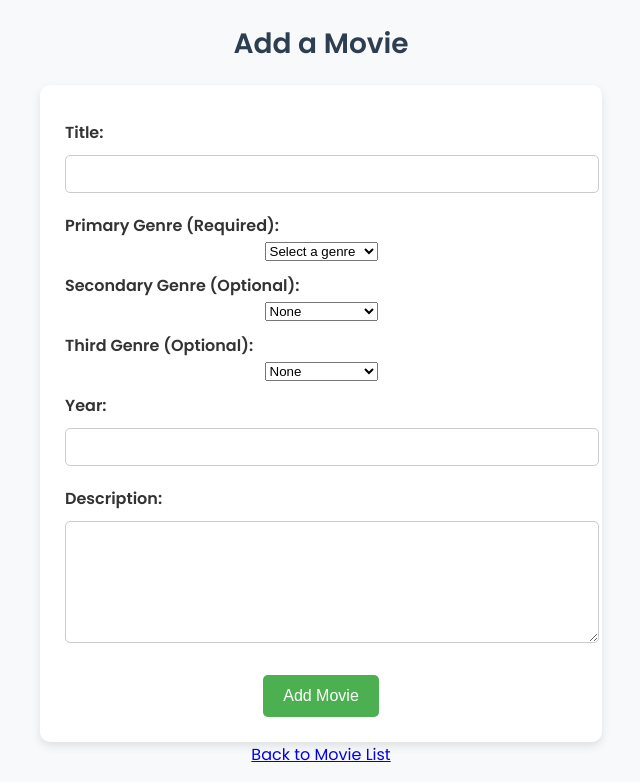
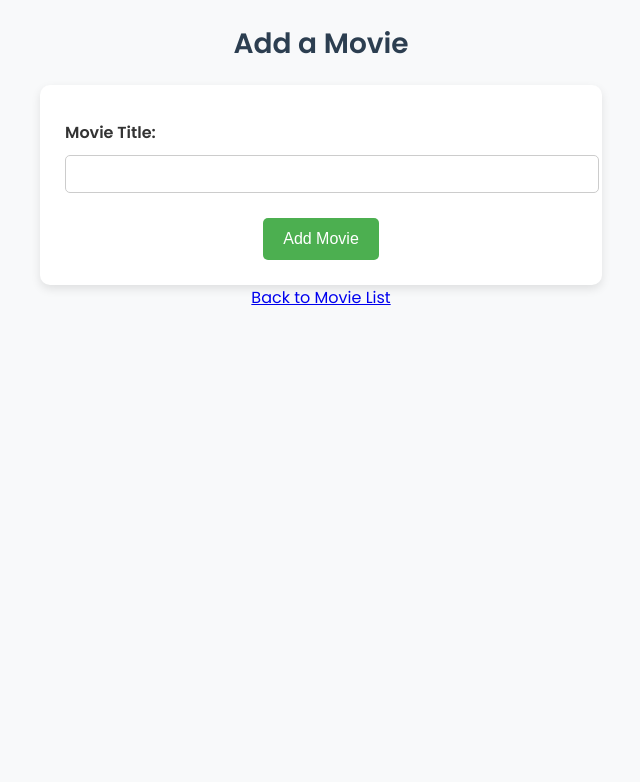
Before and after one commit to GospodinovPetar/movies_app, a Django app: page /add_movie/ in a window 1280 px wide. Shown: the top 782 px of the page, without its empty margins (319-959 px from the left). Run offline with Django 5.2, Linux system fonts and the light colour scheme.

Commit message:
Added pagination, automized adding of a movie

```diff
--- a/movies_app/views.py
+++ b/movies_app/views.py
@@ -1,16 +1,28 @@
+from django.core.paginator import Paginator, PageNotAnInteger, EmptyPage
 from django.shortcuts import render, redirect, get_object_or_404
 import requests
 from .models import Movie
-from .utils import generate_movie, TMDB_API_KEY
+from .utils import generate_movie, TMDB_API_KEY, TMDB_BASE_URL
 
 
 def movie_list(request):
     """
-    Display all movies along with any current recommended movie.
+    Displays movies ordered by newest first (i.e. descending by id) with pagination (5 movies per page),
+    along with any recommended movie.
     """
-    movies = Movie.objects.all()
+    movies = Movie.objects.all().order_by('-id')  # Newest movies first
+    paginator = Paginator(movies, 3)  # 3 movies per page
+
+    page = request.GET.get('page')
+    try:
+        movies_page = paginator.page(page)
+    except PageNotAnInteger:
+        movies_page = paginator.page(1)
+    except EmptyPage:
+        movies_page = paginator.page(paginator.num_pages)
+
     recommended = request.session.get("recommended_movie", None)
-    return render(request, "movies.html", {"movies": movies, "recommended_movie": recommended})
+    return render(request, "movies.html", {"movies": movies_page, "recommended_movie": recommended})
 
 
 def add_movie_to_list(request):
@@ -94,26 +106,76 @@ def edit_movie(request, movie_id):
 
     return render(request, "edit_movie.html", {"movie": movie})
 
+
 def add_movie_view(request):
+    """
+    Allows the user to add a movie by entering only the movie title.
+    The view searches TMDb for the movie, fetches full details (including genres),
+    and then saves the movie to the database.
+    """
+    if request.method == "POST":
+        movie_title = request.POST.get("title", "").strip()
+        if not movie_title:
+            return render(request, "add_movie.html", {"error": "Please enter a movie title."})
 
-    """Handles adding a movie with up to three genres (only the primary is required)."""
-    if request.method == "POST":
-        title = request.POST["title"]
-        primary_genre = request.POST["primary_genre"]
-        secondary_genre = request.POST.get("secondary_genre")  # Optional
-        third_genre = request.POST.get("third_genre")  # Optional
-        year = int(request.POST["year"])
-        description = request.POST.get("description", "")
+        # Check if the movie already exists (case-insensitive)
+        if Movie.objects.filter(title__iexact=movie_title).exists():
+            return render(request, "add_movie.html", {"error": "Movie already exists in the database."})
 
+        # Search for the movie on TMDb
+        search_url = f"{TMDB_BASE_URL}/search/movie"
+        search_params = {
+            "api_key": TMDB_API_KEY,
+            "query": movie_title,
+            "language": "en-US",
+            "include_adult": "false"
+        }
+
+        search_resp = requests.get(search_url, params=search_params)
+        if search_resp.status_code != 200:
+            return render(request, "add_movie.html", {"error": "Error contacting TMDb."})
+
+        results = search_resp.json().get("results", [])
+
+        if not results:
+            return render(request, "add_movie.html", {"error": "No movie found with that title."})
+
+        # Use the first result as the best match
+        best_match = results[0]
+        tmdb_id = best_match.get("id")
+
+        # Fetch full movie details from TMDb
+        details_url = f"{TMDB_BASE_URL}/movie/{tmdb_id}"
+        details_params = {"api_key": TMDB_API_KEY, "language": "en-US"}
+        details_resp = requests.get(details_url, params=details_params)
+
+        if details_resp.status_code != 200:
+            return render(request, "add_movie.html", {"error": "Error fetching movie details from TMDb."})
+        details = details_resp.json()
+
+        # Extract movie details
+        title = details.get("title")
+        release_date = details.get("release_date", "Unknown")
+        year = release_date.split("-")[0] if release_date != "Unknown" and release_date else 0
+        overview = details.get("overview", "")
+
+        # Extract genres from TMDb details (TMDb returns a list of dictionaries)
+        genres = details.get("genres", [])
+        primary_genre = genres[0]["name"] if len(genres) > 0 else ""
+        secondary_genre = genres[1]["name"] if len(genres) > 1 else ""
+        third_genre = genres[2]["name"] if len(genres) > 2 else ""
+
+        # Create the movie in our database
         Movie.objects.create(
             title = title,
             primary_genre = primary_genre,
-            secondary_genre = secondary_genre if secondary_genre else None,
-            third_genre = third_genre if third_genre else None,
-            year = year,
-            description = description
+            secondary_genre = secondary_genre,
+            third_genre = third_genre,
+            year = int(year) if isinstance(year, str) and year.isdigit() else (year if isinstance(year, int) else 0),
+            description = overview
         )
 
         return redirect("movie_list")
 
+    # For GET requests, display the simple form
     return render(request, "add_movie.html")
--- a/templates/add_movie.html
+++ b/templates/add_movie.html
@@ -3,102 +3,44 @@
 <html lang="en">
 <head>
     <meta charset="UTF-8">
-    <meta name="viewport" content="width=device-width, initial-scale=1.0">
+    <title>Add a Movie</title>
     <link rel="stylesheet" type="text/css" href="{% static 'css/styles.css' %}">
-    <title>Add a Movie</title>
 </head>
 <body>
+    <h2>Add a Movie</h2>
 
+    {% if error %}
+        <p style="color:red;">{{ ea<!DOCTYPE html>
+<html lang="en">
+<head>
+    <meta charset="UTF-8">
+    <title>Add a Movie</title>
+    <link rel="stylesheet" type="text/css" href="{% static 'css/styles.css' %}">
+</head>
+<body>
     <h2>Add a Movie</h2>
+    {% if error %}
+        <p style="color:red;">{{ error }}</p>
+    {% endif %}
+    <form method="post">
+        {% csrf_token %}
+        <label for="title">Movie Title:</label>
+        <input type="text" id="title" name="title" required>
+        <button type="submit">Add Movie</button>
+    </form>
+    <a href="{% url 'movie_list' %}">Back to Movie List</a>
+</body>
+</html>
+rror }}</p>
+    {% endif %}
 
     <form method="post">
         {% csrf_token %}
-
-        <label>Title:</label>
-        <input type="text" name="title" required>
-
-        <label>Primary Genre (Required):</label>
-        <select name="primary_genre" required>
-            <option value="" disabled selected>Select a genre</option>
-            <option>Action</option>
-            <option>Adventure</option>
-            <option>Animation</option>
-            <option>Comedy</option>
-            <option>Crime</option>
-            <option>Documentary</option>
-            <option>Drama</option>
-            <option>Family</option>
-            <option>Fantasy</option>
-            <option>History</option>
-            <option>Horror</option>
-            <option>Music</option>
-            <option>Mystery</option>
-            <option>Romance</option>
-            <option>Science Fiction</option>
-            <option>TV Movie</option>
-            <option>Thriller</option>
-            <option>War</option>
-            <option>Western</option>
-        </select>
-
-        <label>Secondary Genre (Optional):</label>
-        <select name="secondary_genre">
-            <option value="" selected>None</option>
-            <option>Action</option>
-            <option>Adventure</option>
-            <option>Animation</option>
-            <option>Comedy</option>
-            <option>Crime</option>
-            <option>Documentary</option>
-            <option>Drama</option>
-            <option>Family</option>
-            <option>Fantasy</option>
-            <option>History</option>
-            <option>Horror</option>
-            <option>Music</option>
-            <option>Mystery</option>
-            <option>Romance</option>
-            <option>Science Fiction</option>
-            <option>TV Movie</option>
-            <option>Thriller</option>
-            <option>War</option>
-            <option>Western</option>
-        </select>
-
-        <label>Third Genre (Optional):</label>
-        <select name="third_genre">
-            <option value="" selected>None</option>
-            <option>Action</option>
-            <option>Adventure</option>
-            <option>Animation</option>
-            <option>Comedy</option>
-            <option>Crime</option>
-            <option>Documentary</option>
-            <option>Drama</option>
-            <option>Family</option>
-            <option>Fantasy</option>
-            <option>History</option>
-            <option>Horror</option>
-            <option>Music</option>
-            <option>Mystery</option>
-            <option>Romance</option>
-            <option>Science Fiction</option>
-            <option>TV Movie</option>
-            <option>Thriller</option>
-            <option>War</option>
-            <option>Western</option>
-        </select>
-
-        <label>Year:</label>
-        <input type="number" name="year" required>
-
-        <label>Description:</label>
-        <textarea name="description"></textarea>
-
+        <label for="title">Movie Title:</label>
+        <input type="text" id="title" name="title" required>
         <button type="submit">Add Movie</button>
     </form>
 
     <a href="{% url 'movie_list' %}">Back to Movie List</a>
-
 </body>
 </html>
```
Also changed, not shown: movies_app/utils.py (+91 -58 lines), templates/movies.html (+38 -21 lines), db.sqlite3, 1 other file.
